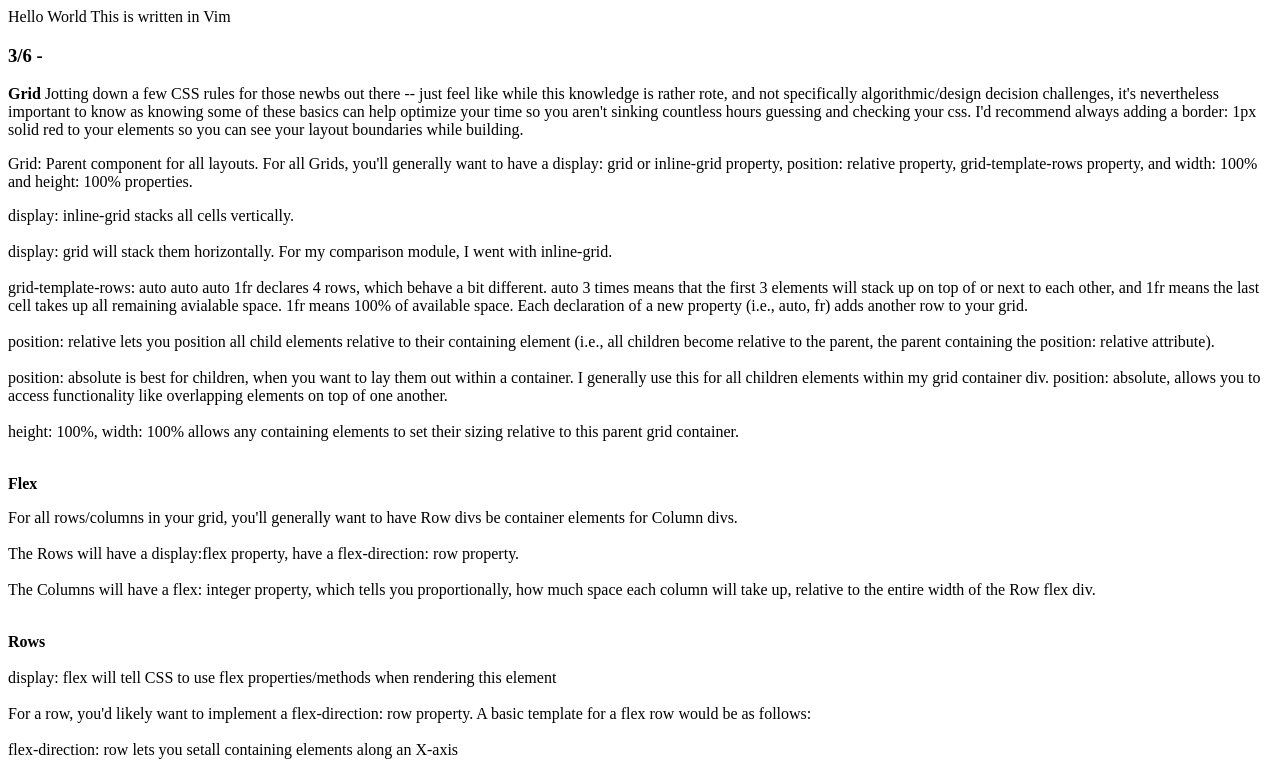
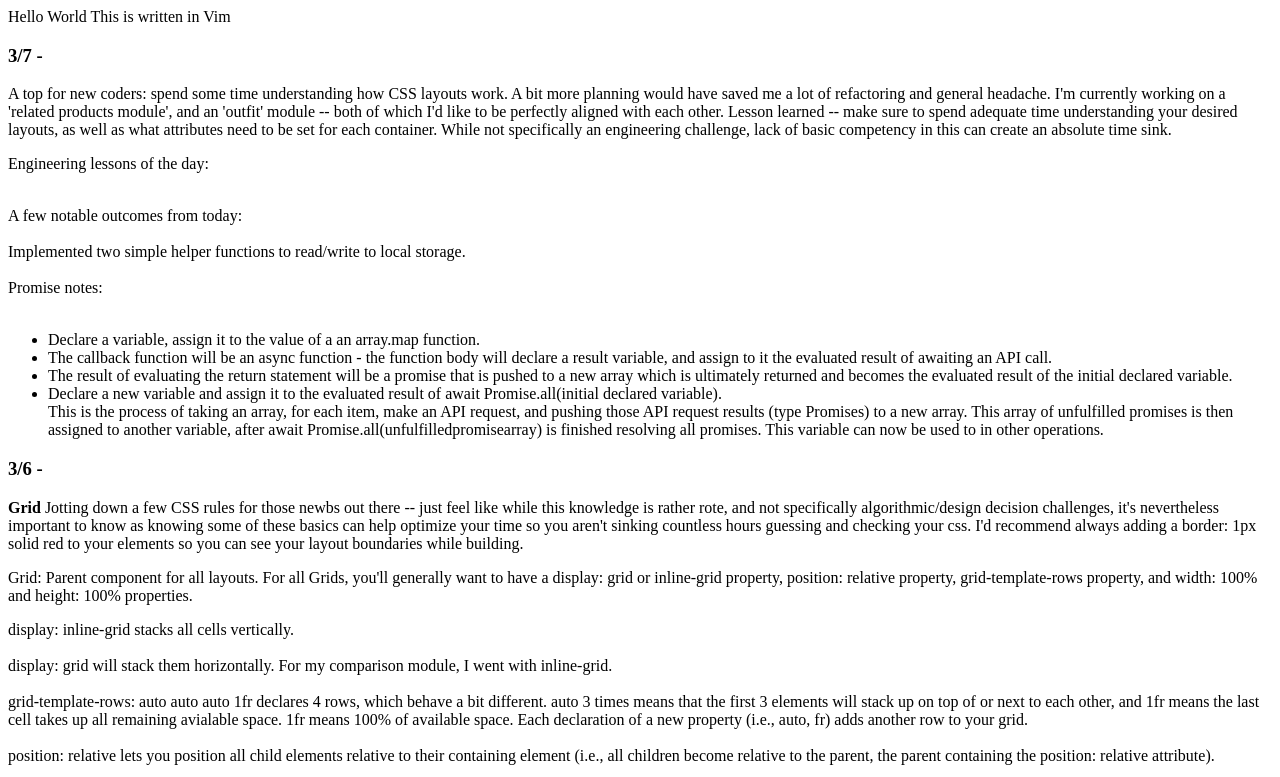
Before and after one commit to amarinsam/amarinsam.github.io, a plain HTML site: page index.html in a window 1280 px wide. Shown: the top 777 px of the page. Drawn offline with Linux system fonts and the light colour scheme.

Commit message:
3/7 journal

```diff
--- a/index.html
+++ b/index.html
@@ -1,7 +1,28 @@
 Hello World
 
 This is written in Vim
+<p>
+<h3>3/7 -</h3>
+<p>
+A top for new coders: spend some time understanding how CSS layouts work.  A bit more planning would have saved me a lot of refactoring and general headache. I'm currently working on a 'related products module', and an 'outfit' module -- both of which I'd like to be perfectly aligned with each other.  Lesson learned -- make sure to spend adequate time understanding your desired layouts, as well as what attributes need to be set for each container.  While not specifically an engineering challenge, lack of basic competency in this can create an absolute time sink.
+</p>
+<p>
+Engineering lessons of the day:<br></br>
 
+</p>
+<p>
+A few notable outcomes from today:<br></br>
+Implemented two simple helper functions to read/write to local storage.<br></br>
+Promise notes:<br></br>
+<ul><li>
+Declare a variable, assign it to the value of a an array.map function.</li>
+<li>The callback function will be an async function - the function body will declare a result variable, and assign to it the evaluated result of awaiting an API call.</li>
+<li>The result of evaluating the return statement will be a promise that is pushed to a new array which is ultimately returned and becomes the evaluated result of the initial declared variable.</li>
+<li>Declare a new variable and assign it to the evaluated result of await Promise.all(initial declared variable).</li>
+This is the process of taking an array, for each item, make an API request, and pushing those API request results (type Promises) to a new array.  This array of unfulfilled promises is then assigned to another variable, after await Promise.all(unfulfilledpromisearray) is finished resolving all promises.  This variable can now be used to in other operations.
+</ul>
+</p>
+</p>
 <p>
 <h3>3/6 -</h3>
 <p>
```
